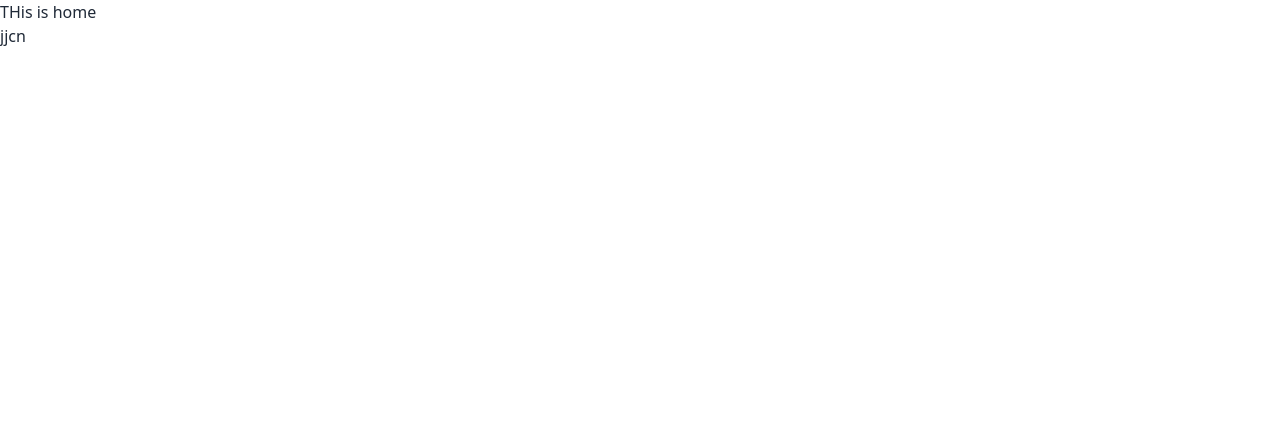
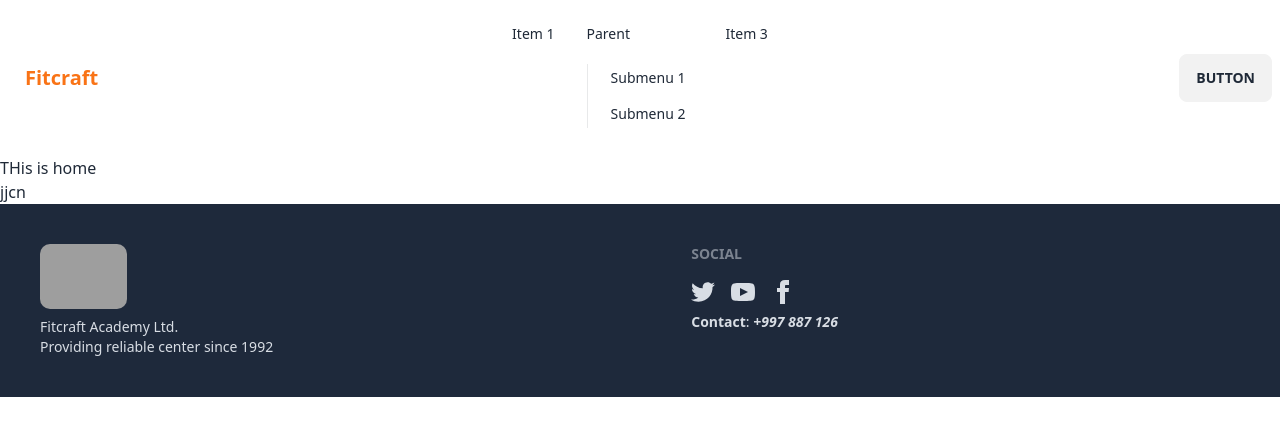
Before and after one commit to Ikbal101/Gym-mern, a React (Vite) app: page / in a window 1280 px wide. Shown: the top 436 px of the page. Built offline with nearby package versions, Linux system fonts and the light colour scheme; grey boxes are pictures that could not be loaded.

Commit message:
navbar added

```diff
--- a/src/Layout/Main.jsx
+++ b/src/Layout/Main.jsx
@@ -1,9 +1,13 @@
 import { Outlet } from "react-router-dom";
+import Footer from "../pages/Shared/Footer/Footer";
+import Navbar from "../pages/Shared/Navbar/Navbar";
 
 const Main = () => {
     return (
         <div>
+            <Navbar></Navbar>
             <Outlet></Outlet>
+            <Footer></Footer>
         </div>
     );
 };
--- a/src/main.jsx
+++ b/src/main.jsx
@@ -8,6 +8,9 @@
 
 ReactDOM.createRoot(document.getElementById('root')).render(
   <React.StrictMode>
-    <RouterProvider router={router} />
+
+   <div className='max-w-screen-xl mx-auto  '>
+   <RouterProvider router={router} />
+   </div>
   </React.StrictMode>,
 )
--- /dev/null
+++ b/src/pages/Shared/Footer/Footer.jsx
@@ -0,0 +1,25 @@
+
+const Footer = () => {
+    return (
+        <div>
+            <footer className="footer p-10 bg-slate-800 text-neutral-content">
+  <div>
+    <img src="https://encrypted-tbn0.gstatic.com/images?q=tbn:ANd9GcQFiQ9ZIUtUfLebFBsI9dh2cNEMBInaurjjJg&usqp=CAU" style={{"borderRadius":"10px","height":"65px"}} alt="" />
+    <p>Fitcraft Academy Ltd.<br/>Providing reliable center since 1992</p>
+
+  </div>
+  <div>
+    <span className="footer-title">Social</span>
+    <div className="grid grid-flow-col gap-4">
+      <a><svg xmlns="http://www.w3.org/2000/svg" width="24" height="24" viewBox="0 0 24 24" className="fill-current"><path d="M24 4.557c-.883.392-1.832.656-2.828.775 1.017-.609 1.798-1.574 2.165-2.724-.951.564-2.005.974-3.127 1.195-.897-.957-2.178-1.555-3.594-1.555-3.179 0-5.515 2.966-4.797 6.045-4.091-.205-7.719-2.165-10.148-5.144-1.29 2.213-.669 5.108 1.523 6.574-.806-.026-1.566-.247-2.229-.616-.054 2.281 1.581 4.415 3.949 4.89-.693.188-1.452.232-2.224.084.626 1.956 2.444 3.379 4.6 3.419-2.07 1.623-4.678 2.348-7.29 2.04 2.179 1.397 4.768 2.212 7.548 2.212 9.142 0 14.307-7.721 13.995-14.646.962-.695 1.797-1.562 2.457-2.549z"></path></svg></a>
+      <a><svg xmlns="http://www.w3.org/2000/svg" width="24" height="24" viewBox="0 0 24 24" className="fill-current"><path d="M19.615 3.184c-3.604-.246-11.631-.245-15.23 0-3.897.266-4.356 2.62-4.385 8.816.029 6.185.484 8.549 4.385 8.816 3.6.245 11.626.246 15.23 0 3.897-.266 4.356-2.62 4.385-8.816-.029-6.185-.484-8.549-4.385-8.816zm-10.615 12.816v-8l8 3.993-8 4.007z"></path></svg></a>
+      <a><svg xmlns="http://www.w3.org/2000/svg" width="24" height="24" viewBox="0 0 24 24" className="fill-current"><path d="M9 8h-3v4h3v12h5v-12h3.642l.358-4h-4v-1.667c0-.955.192-1.333 1.115-1.333h2.885v-5h-3.808c-3.596 0-5.192 1.583-5.192 4.615v3.385z"></path></svg></a>
+    </div>
+      <p><span className="font-bold">Contact</span>: <i className="font-bold">+997 887 126</i> </p>
+  </div>
+</footer>
+        </div>
+    );
+};
+
+export default Footer;
--- /dev/null
+++ b/src/pages/Shared/Navbar/Navbar.jsx
@@ -0,0 +1,63 @@
+const Navbar = () => {
+    const navLists = <>
+          <li>
+                <a>Item 1</a>
+              </li>
+              <li>
+                <a>Parent</a>
+                <ul className="p-2">
+                  <li>
+                    <a>Submenu 1</a>
+                  </li>
+                  <li>
+                    <a>Submenu 2</a>
+                  </li>
+                </ul>
+              </li>
+              <li>
+                <a>Item 3</a>
+              </li></>
+  return (
+    <>
+      <div className="navbar bg-base-100">
+        <div className="navbar-start">
+          <div className="dropdown">
+            <label tabIndex={0} className="btn btn-ghost lg:hidden">
+              <svg
+                xmlns="http://www.w3.org/2000/svg"
+                className="h-5 w-5"
+                fill="none"
+                viewBox="0 0 24 24"
+                stroke="currentColor"
+              >
+                <path
+                  strokeLinecap="round"
+                  strokeLinejoin="round"
+                  strokeWidth="2"
+                  d="M4 6h16M4 12h8m-8 6h16"
+                />
+              </svg>
+            </label>
+            <ul
+              tabIndex={0}
+              className="menu menu-sm dropdown-content mt-3 p-2 shadow bg-base-100 rounded-box w-52"
+            >
+                {navLists}
+            </ul>
+          </div>
+          <a className="btn btn-ghost normal-case text-xl text-orange-500">Fitcraft</a>
+        </div>
+        <div className="navbar-center hidden lg:flex">
+          <ul className="menu menu-horizontal px-1">
+          {navLists}
+          </ul>
+        </div>
+        <div className="navbar-end">
+          <a className="btn">Button</a>
+        </div>
+      </div>
+    </>
+  );
+};
+
+export default Navbar;
```
